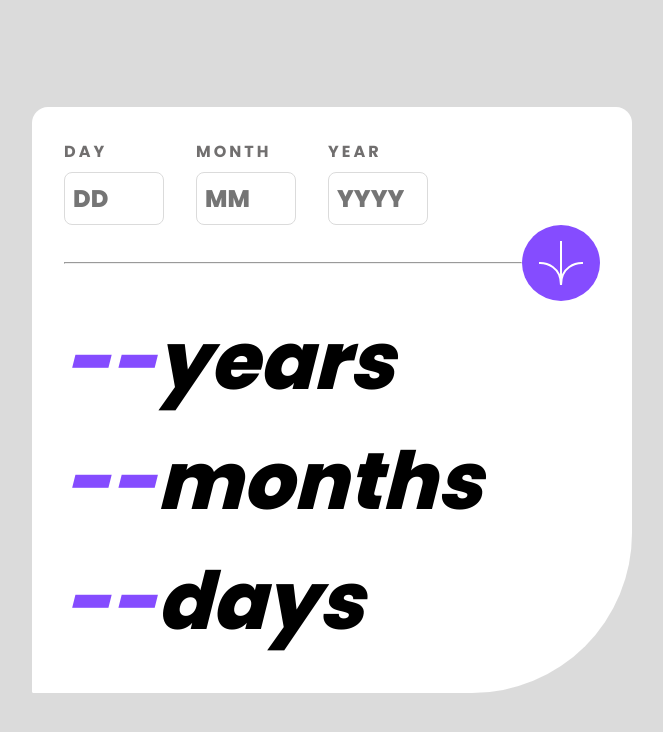
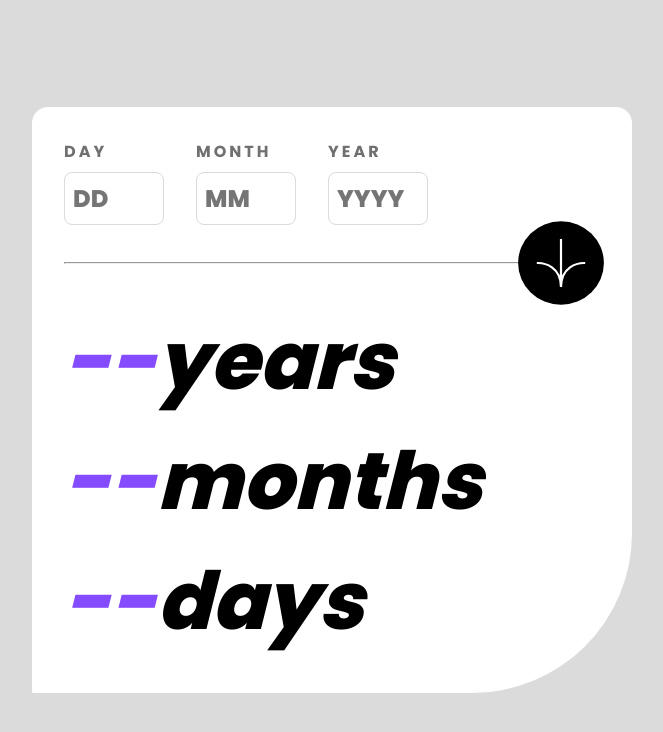
Before and after one commit to enkelan/Age-Calculator-App-Eno, a plain HTML site: page index.html in a window 1280 px wide. In both pictures the pointer is over the button 869 px from the left and 263 px from the top of the page. Shown: the whole page, without its empty margins (308-971 px from the left). Drawn offline with Linux system fonts and the light colour scheme.

Commit message:
Update style.css

```diff
--- a/style/style.css
+++ b/style/style.css
@@ -91,6 +91,11 @@ input::placeholder {
   display: flex;
   align-items: center;
   justify-content: center;
+  transition: background-color 0.3s ease, transform 0.3s ease;
+}
+.sumbit_btn:hover {
+  background-color: black;
+  transform: scale(1.1);
 }
 
 .output h1 {
```
